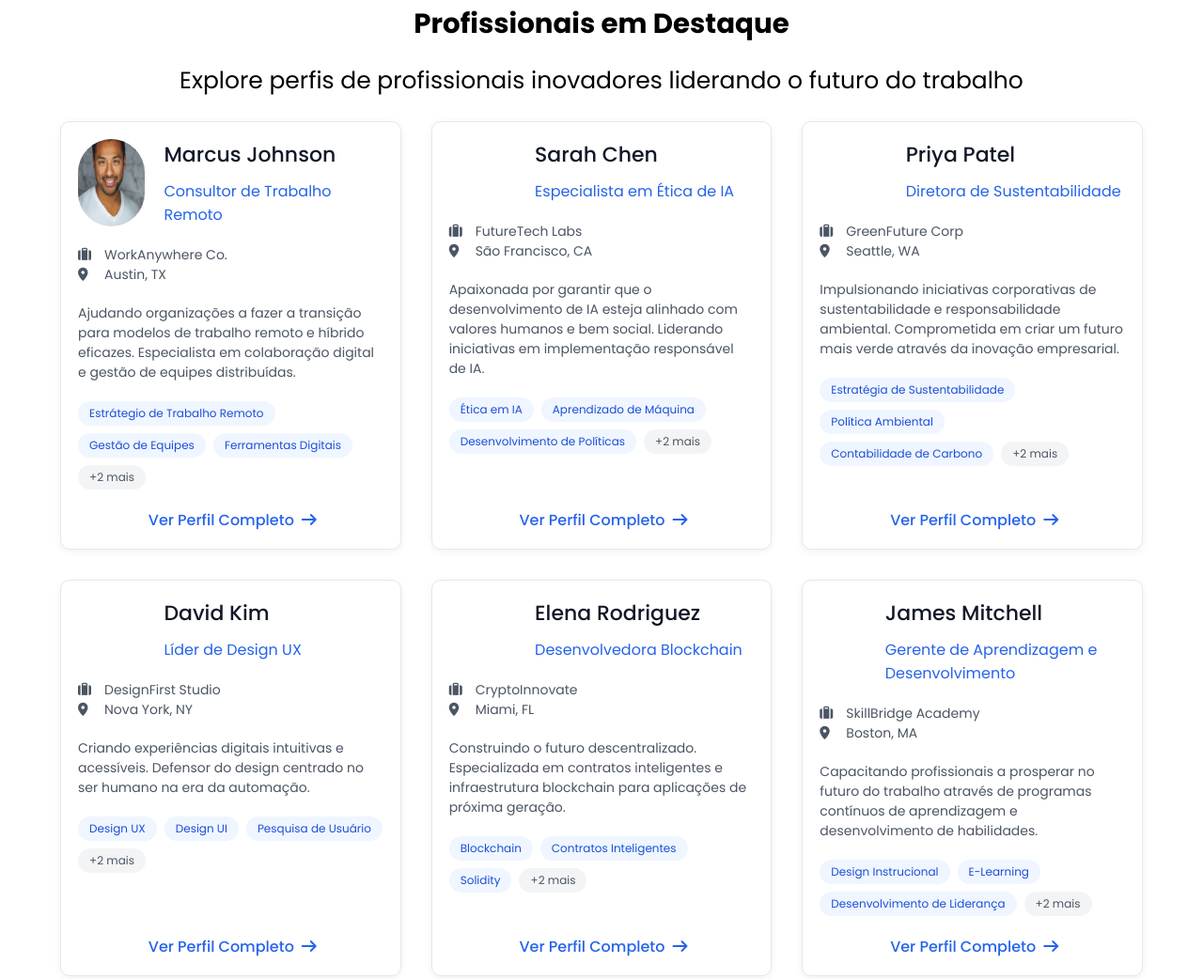
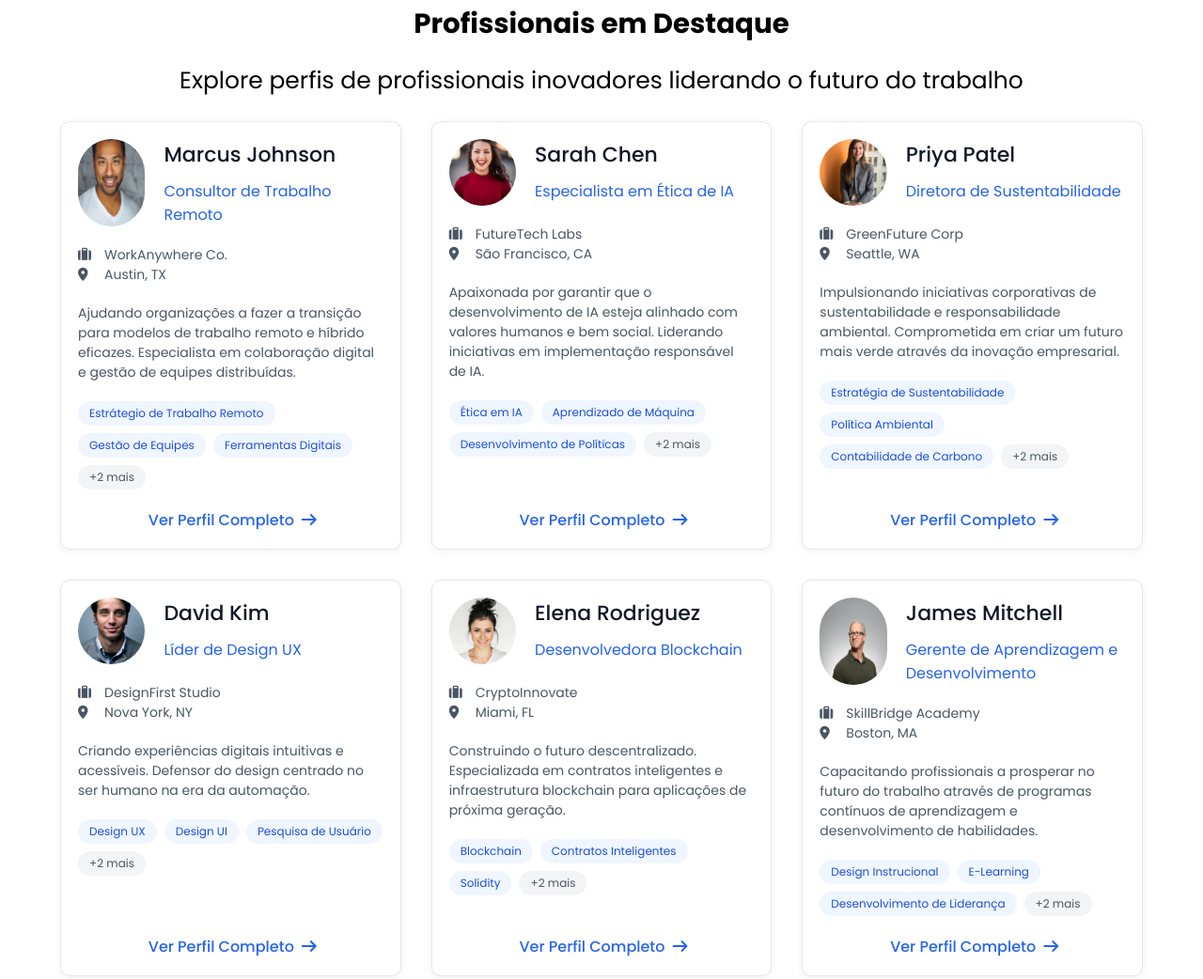
Before and after one commit to Castilho8/GS--Web-Dev--FrontEnd, a plain HTML site: page index.html in a window 1280 px wide. Shown: the part 721-1763 px from the top of the page at 94% size. Drawn offline with Linux system fonts and the light colour scheme; the site is published under a folder, as on GitHub Pages, so addresses that start at the root find nothing.

Commit message:
fix: Arrumando import imagens

```diff
--- a/index.html
+++ b/index.html
@@ -81,7 +81,7 @@
             </a>
             <a href="./src/pages/perfil.html?id=2" class="perfis-cards">
                 <div class="card-header">
-                    <img src="/src/img/Perfil-Foto2.jpg" alt="" class="perfil-foto">
+                    <img src="./src/img/Perfil-Foto2.jpg" alt="" class="perfil-foto">
                     <div class="card-header-texto">
                         <h3>Sarah Chen</h3>
                         <p>Especialista em Ética de IA</p>
@@ -105,7 +105,7 @@
             </a>
             <a href="./src/pages/perfil.html?id=3" class="perfis-cards">
                 <div class="card-header">
-                    <img src="/src/img/Perfil-Foto3.jpg" alt="" class="perfil-foto">
+                    <img src="./src/img/Perfil-Foto3.jpg" alt="" class="perfil-foto">
                     <div class="card-header-texto">
                         <h3>Priya Patel</h3>
                         <p>Diretora de Sustentabilidade</p>
@@ -129,7 +129,7 @@
             </a>
             <a href="./src/pages/perfil.html?id=4" class="perfis-cards">
                 <div class="card-header">
-                    <img src="/src/img/Perfil-Foto4.jpg" alt="" class="perfil-foto">
+                    <img src="./src/img/Perfil-Foto4.jpg" alt="" class="perfil-foto">
                     <div class="card-header-texto">
                         <h3>David Kim</h3>
                         <p>Líder de Design UX</p>
@@ -153,7 +153,7 @@
             </a>
             <a href="./src/pages/perfil.html?id=5" class="perfis-cards">
                 <div class="card-header">
-                    <img src="/src/img/Perfil-Foto5.jpg" alt="" class="perfil-foto">
+                    <img src="./src/img/Perfil-Foto5.jpg" alt="" class="perfil-foto">
                     <div class="card-header-texto">
                         <h3>Elena Rodriguez</h3>
                         <p>Desenvolvedora Blockchain</p>
@@ -177,7 +177,7 @@
             </a>
             <a href="./src/pages/perfil.html?id=6" class="perfis-cards">
                 <div class="card-header">
-                    <img src="/src/img/Perfil-Foto6.jpg" alt="" class="perfil-foto">
+                    <img src="./src/img/Perfil-Foto6.jpg" alt="" class="perfil-foto">
                     <div class="card-header-texto">
                         <h3>James Mitchell</h3>
                         <p>Gerente de Aprendizagem e Desenvolvimento</p>
```
